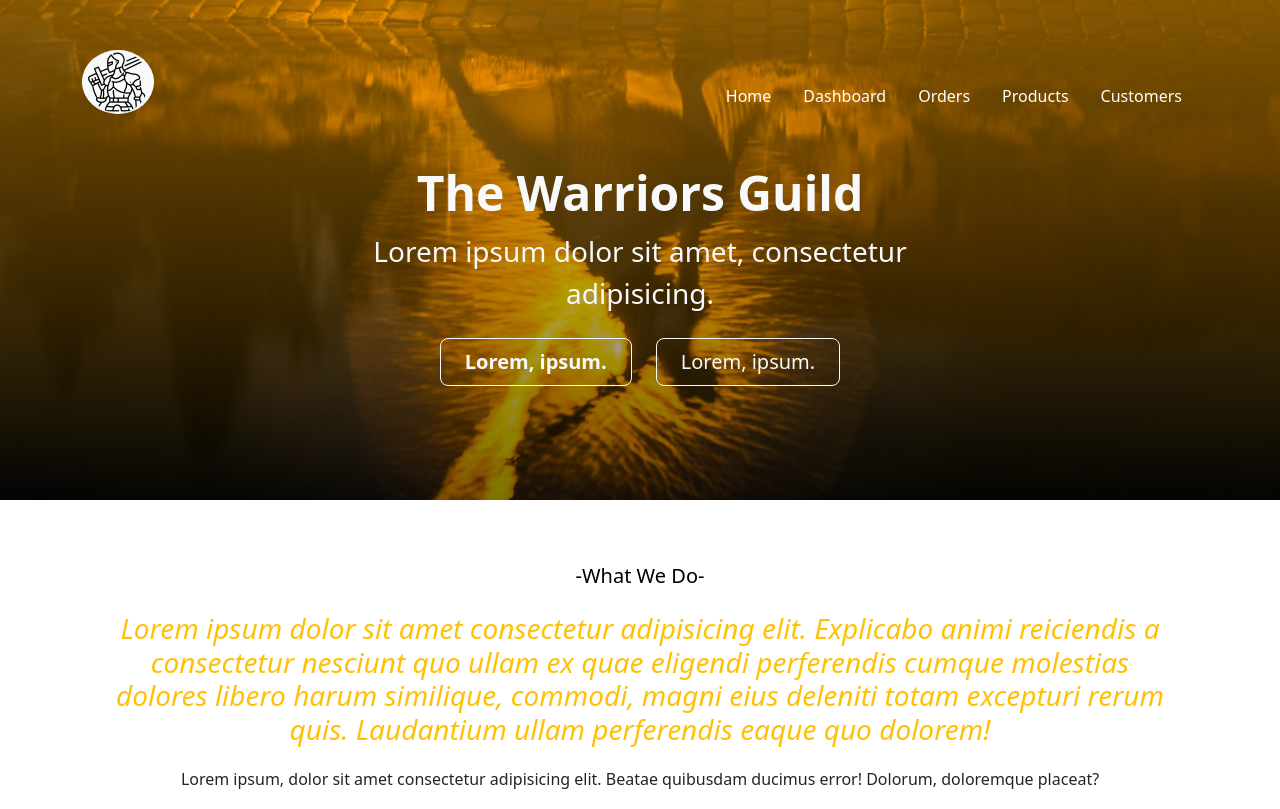
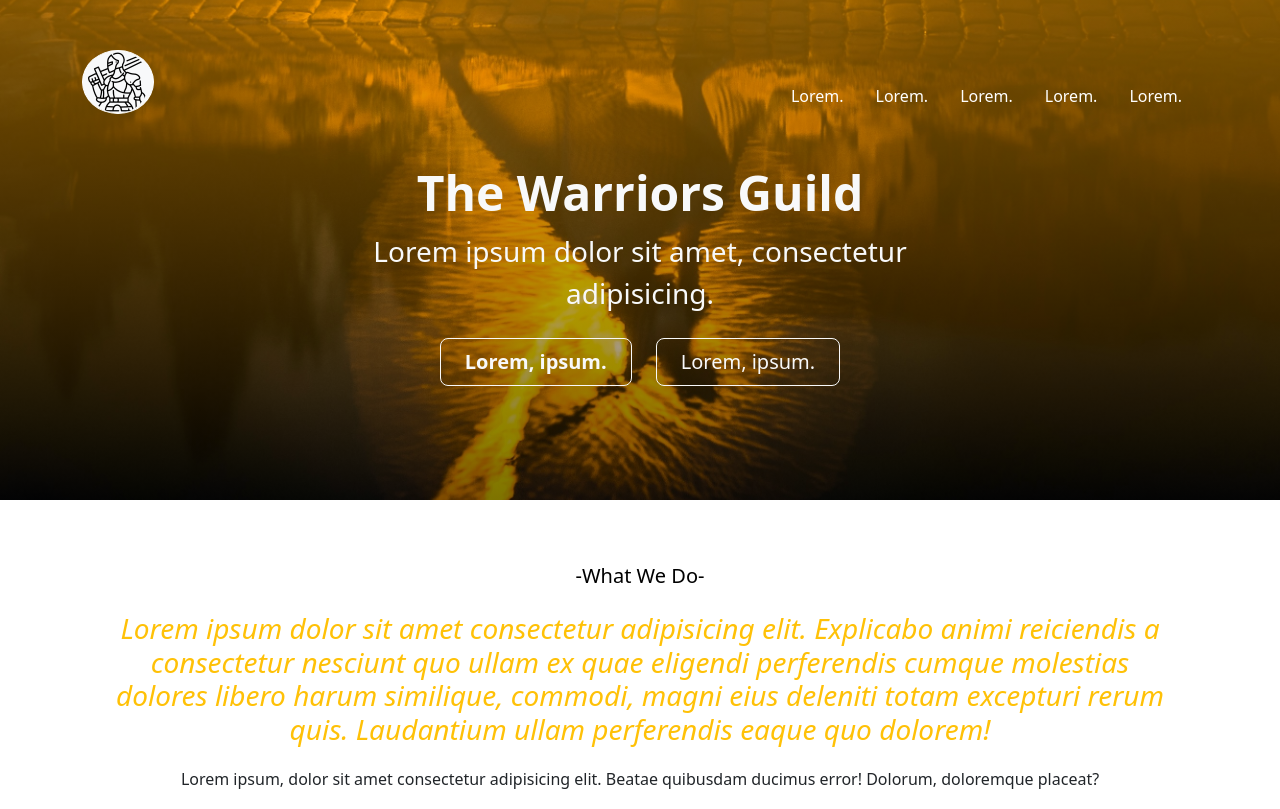
Before and after one commit to D-Whipp/warriors-guild, a plain HTML site: page index.html in a window 1280 px wide. Shown: the top 809 px of the page. Drawn offline with nearby package versions, Linux system fonts and the light colour scheme.

Commit message:
updated readme

```diff
--- a/index.html
+++ b/index.html
@@ -68,7 +68,7 @@
                                     >
                                         <use xlink:href="#home"></use>
                                     </svg>
-                                    Home
+                                    Lorem.
                                 </a>
                             </li>
                             <li>
@@ -85,7 +85,7 @@
                                             xlink:href="#speedometer2"
                                         ></use>
                                     </svg>
-                                    Dashboard
+                                    Lorem.
                                 </a>
                             </li>
                             <li>
@@ -102,7 +102,7 @@
                                             xlink:href="#table"
                                         ></use>
                                     </svg>
-                                    Orders
+                                    Lorem.
                                 </a>
                             </li>
                             <li>
@@ -117,7 +117,7 @@
                                     >
                                         <use xlink:href="#grid"></use>
                                     </svg>
-                                    Products
+                                    Lorem.
                                 </a>
                             </li>
                             <li>
@@ -134,7 +134,7 @@
                                             xlink:href="#people-circle"
                                         ></use>
                                     </svg>
-                                    Customers
+                                    Lorem.
                                 </a>
                             </li>
                         </ul>
```
Also changed, not shown: 1 other file.
